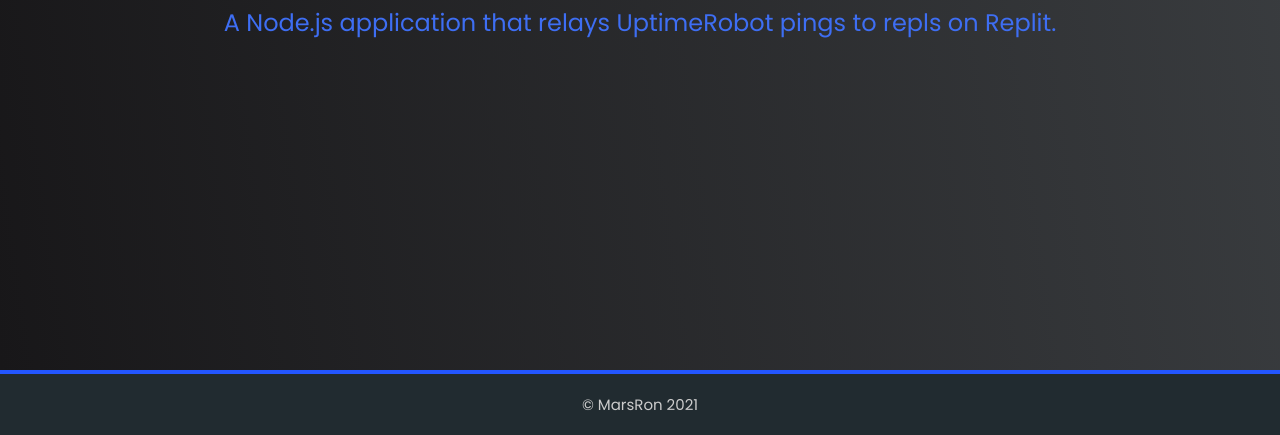
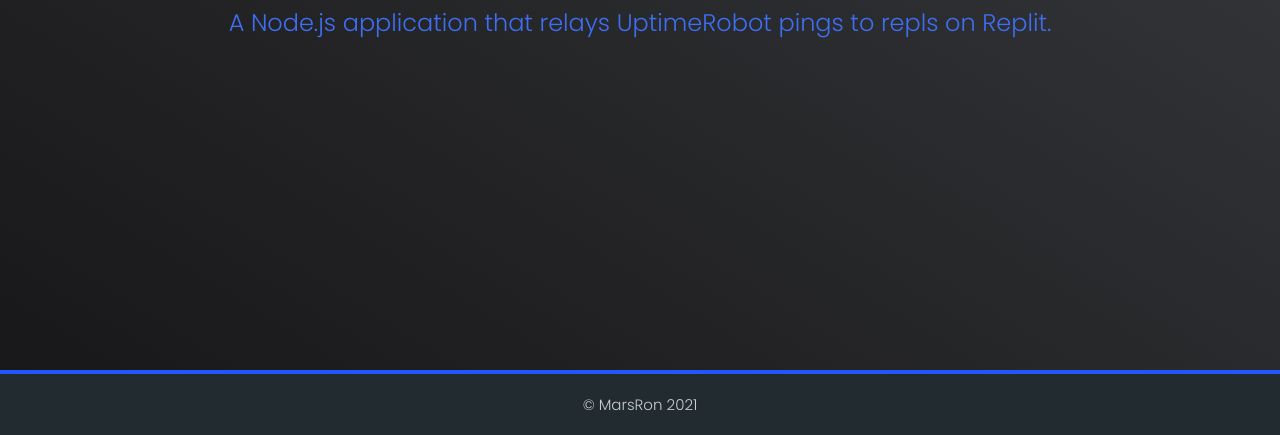
Before and after one commit to MarsRon/repl-pinger, a website: page docs/index.html in a window 1280 px wide. Shown: the part 430-865 px from the top of the page. Drawn offline with Linux system fonts and the light colour scheme.

Commit message:
Update site

```diff
--- a/docs/index.css
+++ b/docs/index.css
@@ -1,11 +1,11 @@
 * {
 	margin: 0;
 	padding: 0;
+	box-sizing: border-box;
 	text-align: center
 }
 
 html {
-	box-sizing: border-box;
 	font-size: 62.5%;
 	scroll-behavior: smooth
 }
@@ -50,7 +50,7 @@
 	left: 0;
 	width: 100%;
 	background-color: #2356ff;
-	box-shadow: 0 2px 0 rgba(0, 0, 0, .4);
+	box-shadow: 0 2px 0 rgba(0,0,0,.4);
 	z-index: 10
 }
 
@@ -77,7 +77,7 @@
 	border-radius: 50%;
 	transform: scale(0);
 	animation: ripple .6s linear;
-	background-color: rgba(255, 255, 255, .3)
+	background-color: rgba(255,255,255,.3)
 }
 @keyframes ripple {
 	to {
@@ -86,7 +86,7 @@
 	}
 }
 
-#title {
+#about {
 	display: flex;
 	flex-direction: column;
 	justify-content: center;
@@ -97,13 +97,13 @@
 	background-image: linear-gradient(62deg, #3a3d40 0, #181719 100%)
 }
 
-#title>p {
+#about>p {
 	font-size: 2.4rem;
-	font-weight: 200;
+	font-weight: 300;
 	color: #3e6ef3
 }
 
-#title>p>a:hover {
+#about>p>a:hover {
 	text-decoration: underline
 }
 
@@ -116,3 +116,20 @@
 	background-color: #212b30;
 	border-top: 4px solid #2356ff
 }
+
+::-webkit-scrollbar {
+	width: 9px;
+	height: 9px
+}
+::-webkit-scrollbar-track {
+	background: #f1f1f1
+}
+::-webkit-scrollbar-corner {
+	background: #f1f1f1
+}
+::-webkit-scrollbar-thumb {
+	background: #999
+}
+::-webkit-scrollbar-thumb:hover {
+	background: #888
+}
--- a/docs/index.html
+++ b/docs/index.html
@@ -24,9 +24,9 @@
 
 	<link rel="shortcut icon" href="https://marsron.github.io/favicon.ico" />
 	<link rel="stylesheet" href="./index.css" />
-	<link rel="preconnect"href="https://fonts.gstatic.com" />
-	<link rel="preload" href="https://fonts.googleapis.com/css2?family=Poppins&family=Raleway:wght@700&display=swap" as="style" onload="this.onload=null;this.rel='stylesheet'" crossorigin="anonymous" />
-	<noscript><link rel="stylesheet" href="https://fonts.googleapis.com/css2?family=Poppins&family=Raleway:wght@700&display=swap"></noscript>
+	<link rel="preconnect" href="https://fonts.gstatic.com" />
+	<link rel="preload" href="https://fonts.googleapis.com/css2?family=Poppins:wght@300;400&family=Raleway:wght@700&display=swap" as="style" onload="this.onload=null;this.rel='stylesheet'" crossorigin="anonymous" />
+	<noscript><link rel="stylesheet" href="https://fonts.googleapis.com/css2?family=Poppins:wght@300;400&family=Raleway:wght@700&display=swap" /></noscript>
 	<script defer src="./index.js"></script>
 </head>
 
@@ -38,7 +38,7 @@
 			<li><a href="https://replit.com/@MarsRon/repl-pinger">Replit</a></li>
 		</ul>
 	</nav>
-	<div id="title">
+	<div id="about">
 		<h1>Repl Pinger</h1>
 		<p>A <a href="https://nodejs.org" target="_blank" rel="noopener noreferrer">Node.js</a> application that relays <a href="https://uptimerobot.com" target="_blank" rel="noopener noreferrer">UptimeRobot</a> pings to repls on <a href="https://replit.com" target="_blank" rel="noopener noreferrer">Replit</a>.</p>
 	</div>
--- a/docs/index.js
+++ b/docs/index.js
@@ -9,7 +9,7 @@
 	style.top = `${clientY - button.offsetTop - radius}px`;
 	ripple.classList.add("ripple");
 
-	setTimeout(() => ripple.remove(), 1000);
+	setTimeout(() => ripple.remove(), 600);
 
 	button.appendChild(ripple);
 }
@@ -19,12 +19,15 @@
 		button.onclick = createRipple;
 
 	// Rotate background gradient
-	const { style } = document.getElementById("title");
+	const { style } = document.getElementById("about"),
+		{ requestAnimationFrame: animate } = window;
 	let deg = 62;
-	setInterval(() => {
-		deg += 4;
+	const rotate = () => {
+		deg += 0.5;
 		if (deg >= 360)
 			deg = 0;
 		style.backgroundImage = `linear-gradient(${deg}deg, #3a3d40 0, #181719 100%)`;
-	}, 100);
+		animate(rotate);
+	};
+	animate(rotate);
 });
```
Also changed, not shown: .eslintrc.json.
